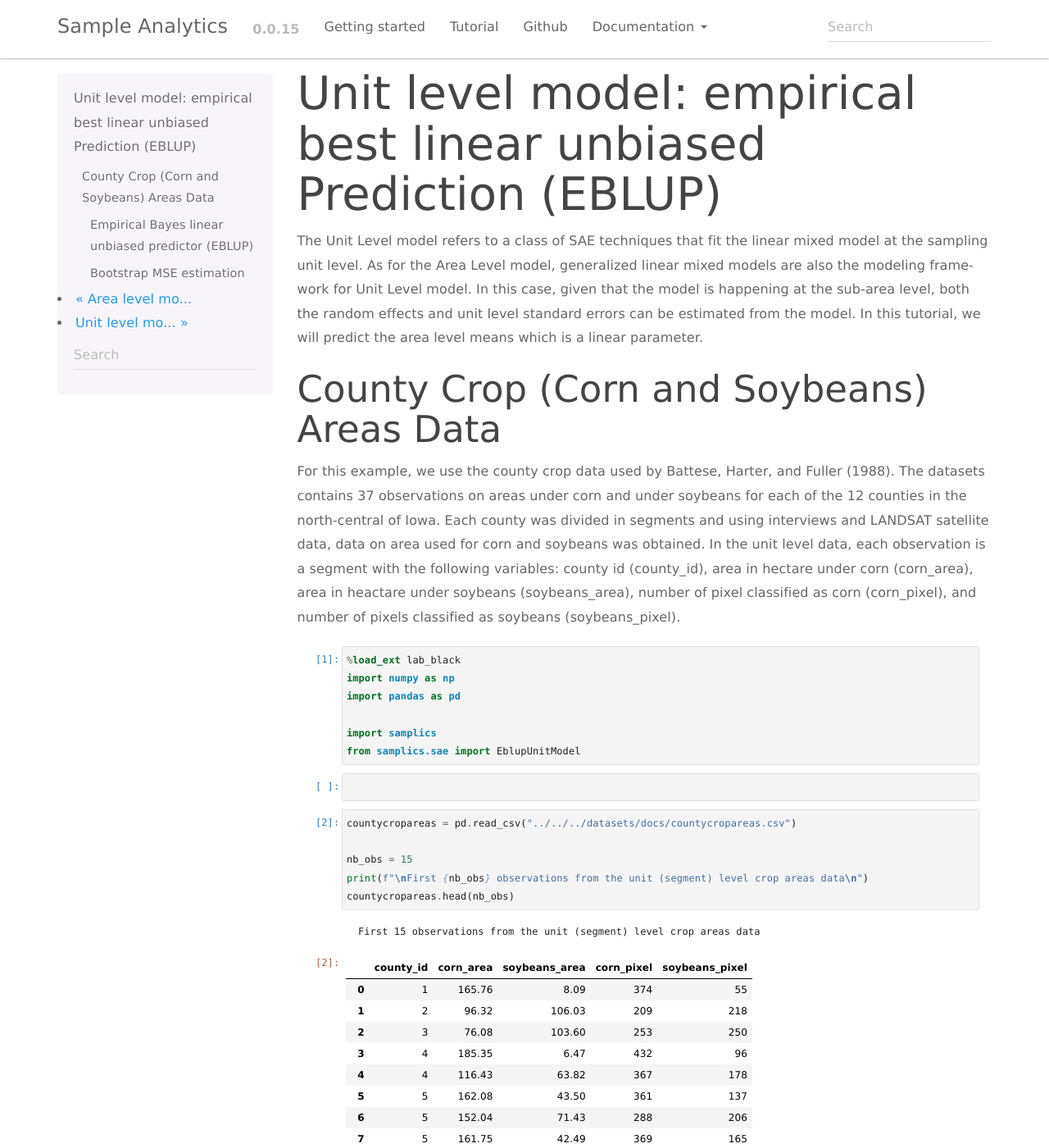
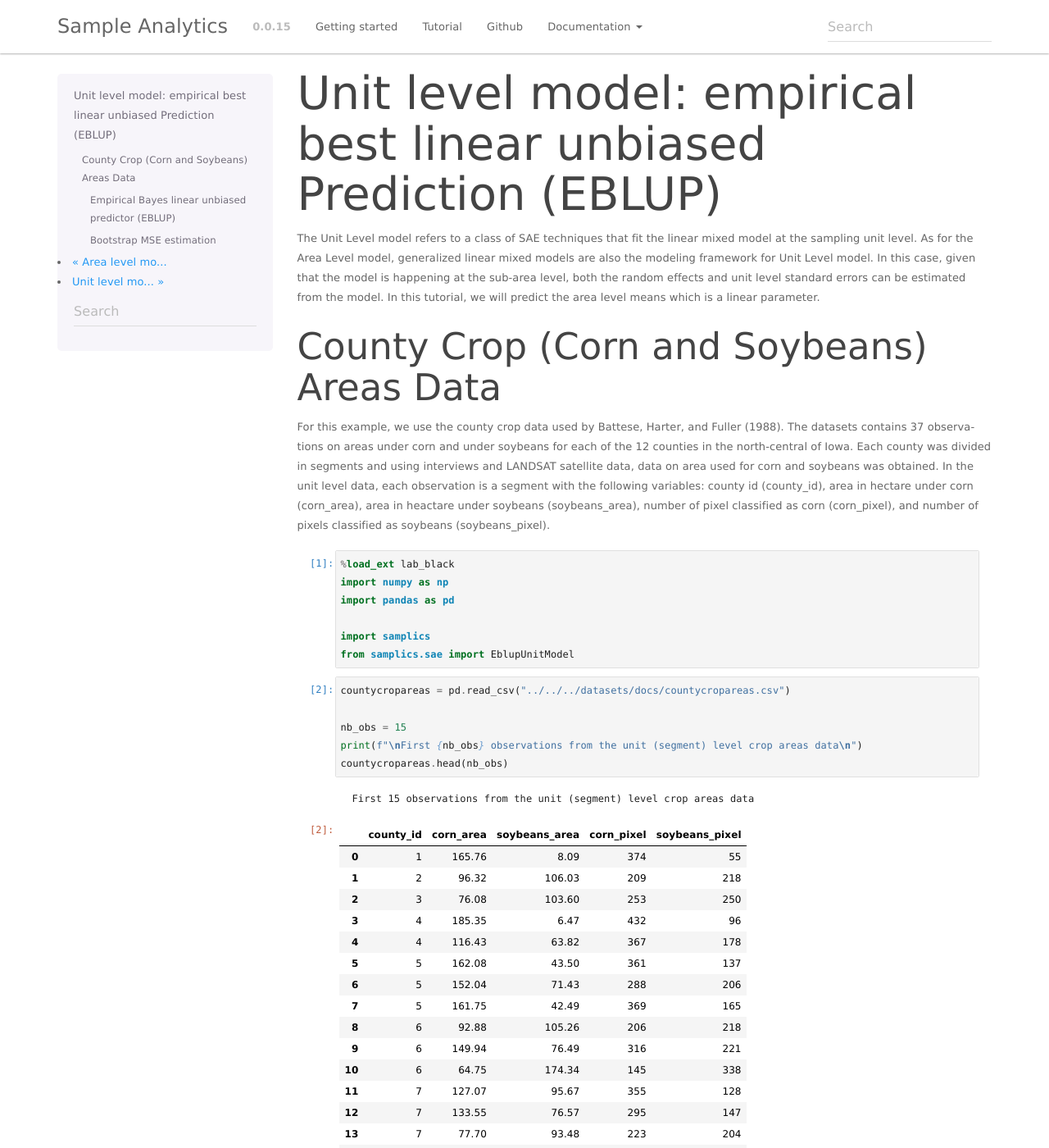
Before and after one commit to samplics-org/samplics, a Sphinx documentation site: the page built from docs/source/tutorial/eblup_unit_model.ipynb, in a window 1280 px wide and 1400 px high. Shown: the whole window at 82% size. Built offline with Sphinx 7.4.7, drawn with Linux system fonts in a browser that asks for light colours.

Commit message:
edits to docs

```diff
--- a/docs/source/_static/samplics_style.css
+++ b/docs/source/_static/samplics_style.css
@@ -6,7 +6,6 @@ div.body {
 body {
   font-family: "Verdana", "Arial", Helvetica, sans-serif;
   font-weight: normal;
-  font-size: medium;
 }
 
 .field-body cite {
```
Also changed, not shown: docs/source/tutorial/eb_unit_model.ipynb, docs/source/tutorial/eblup_area_model.ipynb, docs/source/tutorial/eblup_unit_model.ipynb, license.txt, 1 other file.
